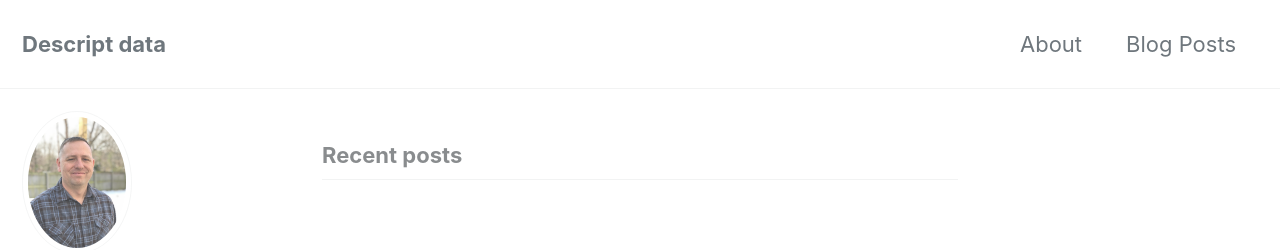
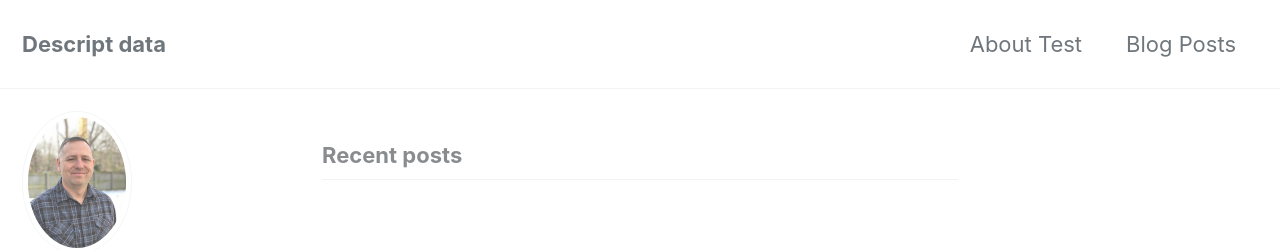
Before and after one commit to tvanpat/tvanpat, a Jekyll site: the page built from index.html, in a window 1280 px wide and 900 px high. Shown: the top 250 px of the window. Built offline with Jekyll 4.4.1, drawn with Linux system fonts in a browser that asks for light colours; cached includes are drawn as plain includes; nearby versions of some CDN libraries; the list of posts is cut into pages by our own code.

Commit message:
Update navigation.yml

```diff
--- a/_data/navigation.yml
+++ b/_data/navigation.yml
@@ -1,6 +1,6 @@
 # main links
 main:
-  - title: "About"
+  - title: "About Test"
     url: /about/
   - title: "Blog Posts"
     url: /blog-posts/
```
